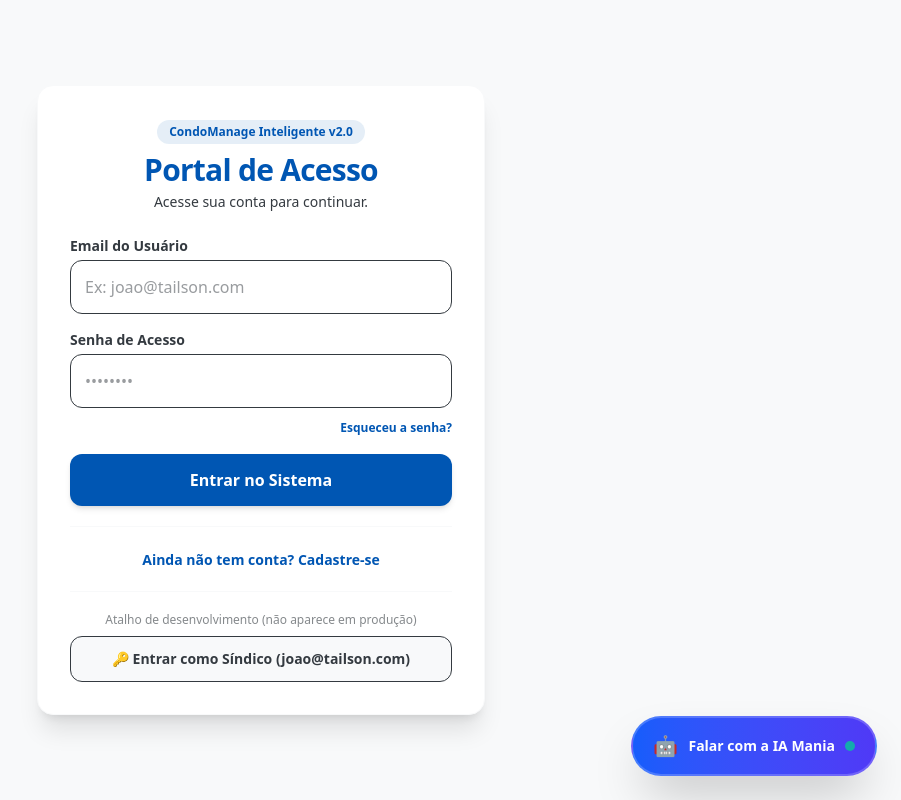
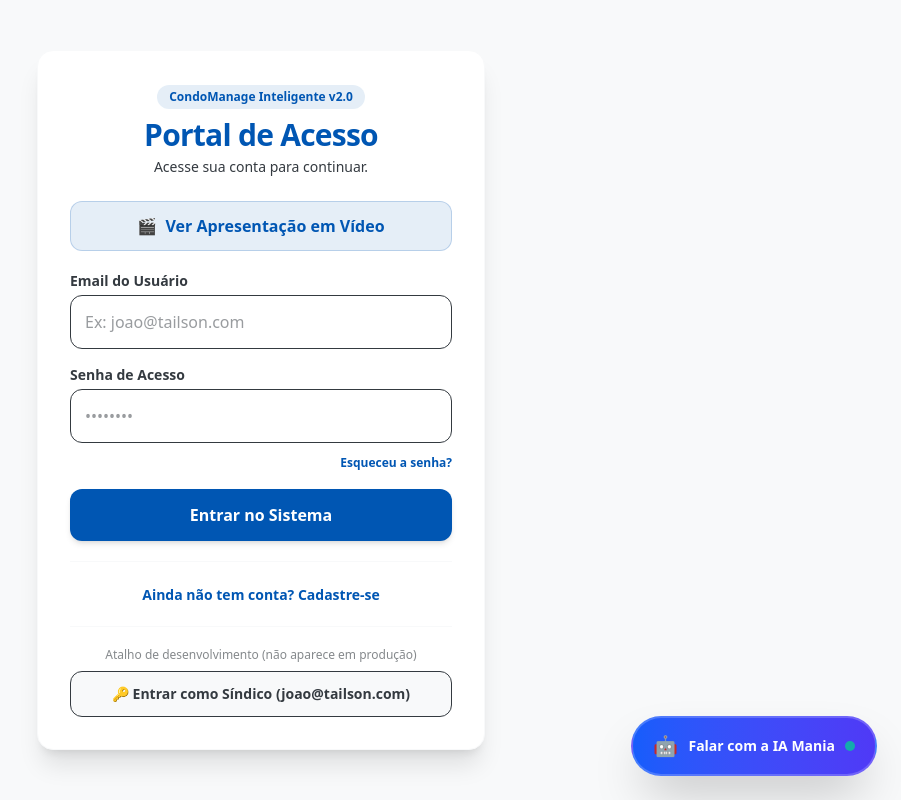
Before and after one commit to ACrush14/SistemaCondominio, a Next.js app in the folder frontend/: page /login in a window 1280 px wide. Shown: the whole page, without its empty margins (379-1280 px from the left). Built offline with nearby package versions, Linux system fonts and the light colour scheme.

Commit message:
feat(apresentacao): botao de acesso a apresentacao em video no login e no dashboard
Deixa a pagina publica /apresentacao mais facil de achar: botao em destaque
na tela de login (antes de autenticar) e na barra de acoes do Dashboard do
Sindico, ambos abrindo em nova aba.

```diff
--- a/frontend/src/app/(dashboard)/page.tsx
+++ b/frontend/src/app/(dashboard)/page.tsx
@@ -473,6 +473,14 @@ export default function PainelSindicoPage() {
         </div>
 
         <div className="flex flex-wrap items-center gap-3">
+          <a
+            href="/apresentacao"
+            target="_blank"
+            rel="noopener noreferrer"
+            className="px-5 py-2.5 bg-rose-600 hover:bg-rose-700 text-white rounded-xl text-sm font-semibold transition-colors shadow-sm flex items-center gap-2 cursor-pointer"
+          >
+            <span>🎬</span> Apresentação em Vídeo
+          </a>
           <button
             onClick={() => {
               carregarCondominios();
--- a/frontend/src/app/login/page.tsx
+++ b/frontend/src/app/login/page.tsx
@@ -58,6 +58,15 @@ export default function LoginPage() {
           <h1 className="text-3xl font-extrabold text-primary tracking-tight">Portal de Acesso</h1>
           <p className="text-neutral-dark text-sm mt-1">Acesse sua conta para continuar.</p>
         </div>
+
+        <a
+          href="/apresentacao"
+          target="_blank"
+          rel="noopener noreferrer"
+          className="flex items-center justify-center gap-2 w-full bg-primary/10 hover:bg-primary/20 text-primary font-semibold py-3 rounded-xl mb-5 transition-all border border-primary/20"
+        >
+          <span>🎬</span> Ver Apresentação em Vídeo
+        </a>
 
         {erro && (
           <div className="bg-tertiary/10 border border-tertiary/20 text-tertiary p-3 rounded-xl mb-5 text-sm font-medium flex items-center gap-2">
```
